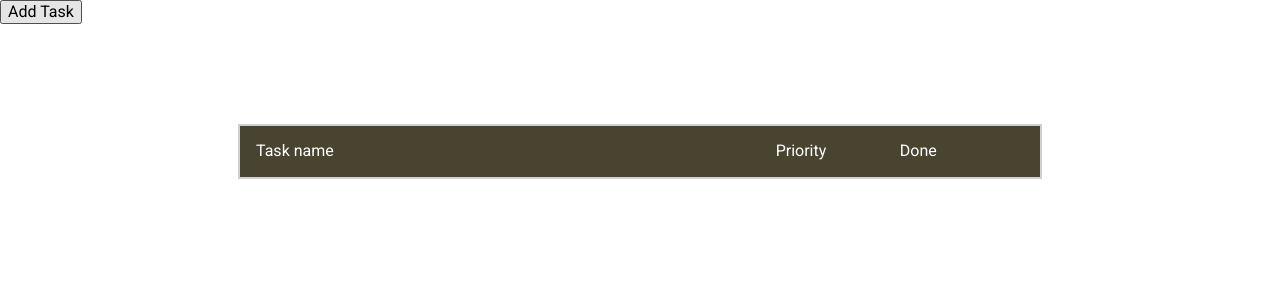
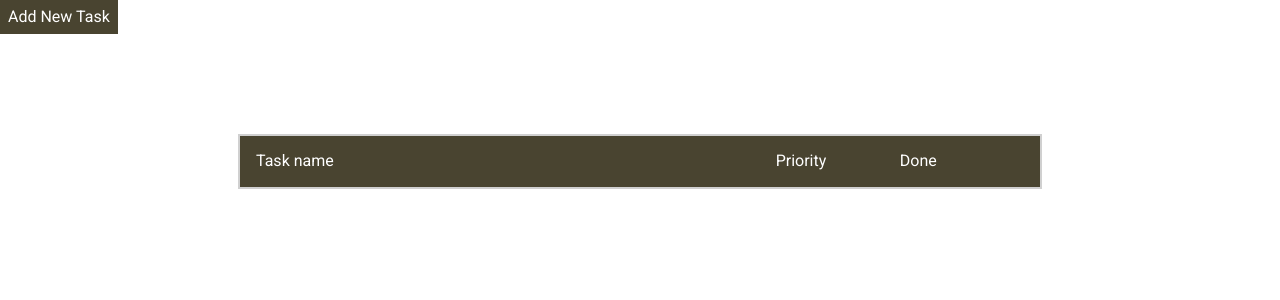
Before and after one commit to dudamaciej88/todoIntern, a React (Create React App) app: page / in a window 1280 px wide. Shown: the top 300 px of the page. Built offline with nearby package versions, Linux system fonts and the light colour scheme.

Commit message:
Add Button

```diff
--- a/src/screens/TodoListScreen.js
+++ b/src/screens/TodoListScreen.js
@@ -3,6 +3,7 @@ import { useDispatch, useSelector } from 'react-redux';
 import { toggleAddTaskForm } from '../actions/layoutActions';
 import AddTaskForm from '../components/AddTaskForm/AddTaskForm';
 import TodoListTable from '../components/TodoListTable/TodoList';
+import Button from '../components/Button/Button';
 
 const TodoListScreen = () => {
   const layout = useSelector((state) => state.layoutAddTaskForm);
@@ -12,10 +13,10 @@ const TodoListScreen = () => {
     <>
       {layout.isVisible && <AddTaskForm />}
       <div>
-        <button onClick={() => dispatch(toggleAddTaskForm(true))}>
-          Add Task
-        </button>
-        <TodoListTable/>
+        <Button onClick={() => dispatch(toggleAddTaskForm(true))}>
+          Add New Task
+        </Button>
+        <TodoListTable />
       </div>
     </>
   );
```
